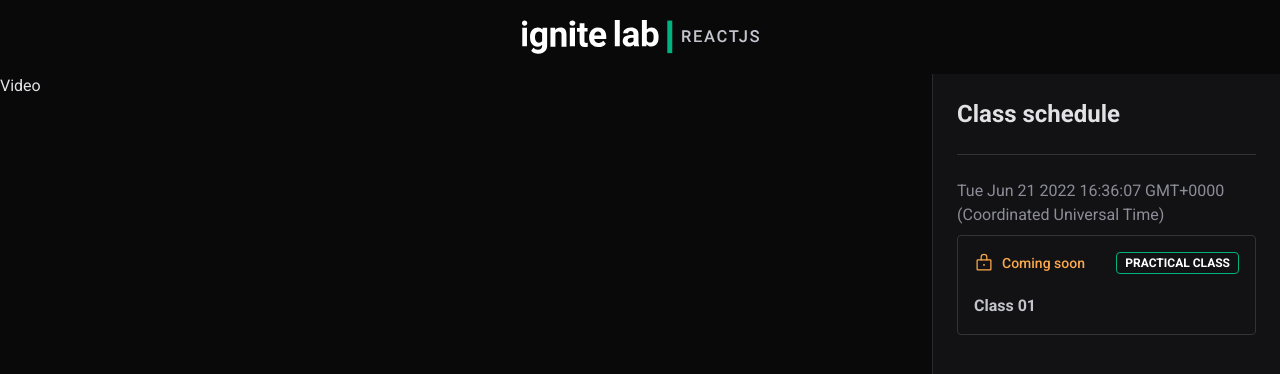
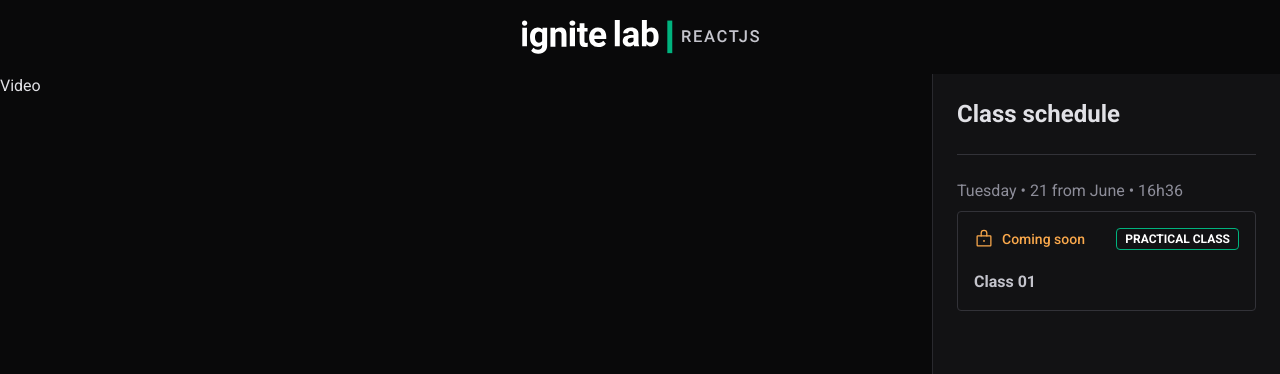
Before and after one commit to erikaperciliano/event-platform, a React (Vite) app: page / in a window 1280 px wide. Shown: the top 374 px of the page. Built offline with nearby package versions, Linux system fonts and the light colour scheme.

Commit message:
add isPast and format of date-fns

```diff
--- a/src/components/Lesson.tsx
+++ b/src/components/Lesson.tsx
@@ -1,4 +1,5 @@
 import { CheckCircle, Lock } from 'phosphor-react';
+import { isPast, format } from 'date-fns';
 
 interface LessonProps {
     title: string;
@@ -8,12 +9,13 @@ interface LessonProps {
 }
 
 export function Lesson(props: LessonProps) {
-    const isLessonAvailable = false;
+    const isLessonAvailable = isPast(props.availableAt);
+    const availableDateFormatted = format(props.availableAt, "EEEE'  •  'd' from 'MMMM' • 'k'h'mm'")
 
     return(
         <a href="#">
             <span className="text-gray-300">
-                {props.availableAt.toString()}
+                {availableDateFormatted}
             </span>
 
             <div className="rounded border border-gray-500 p-4 mt-2">
```
